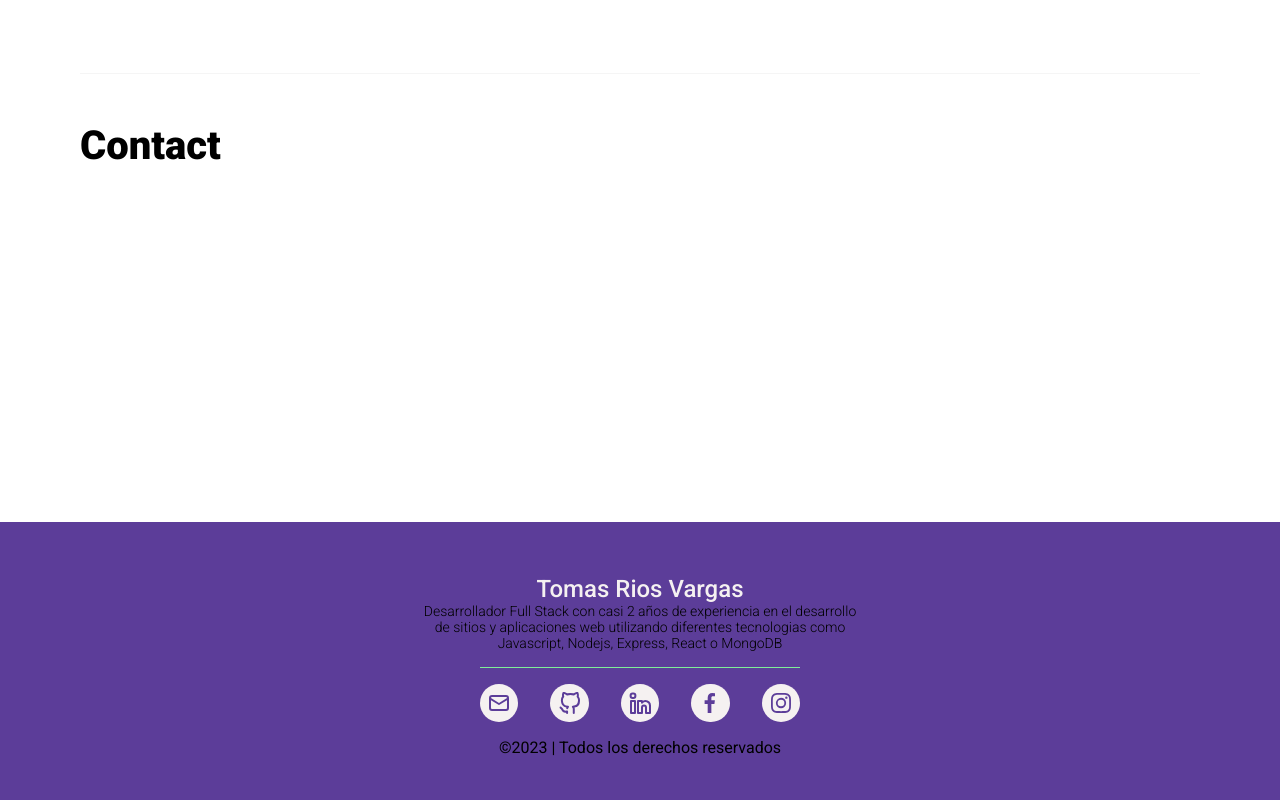
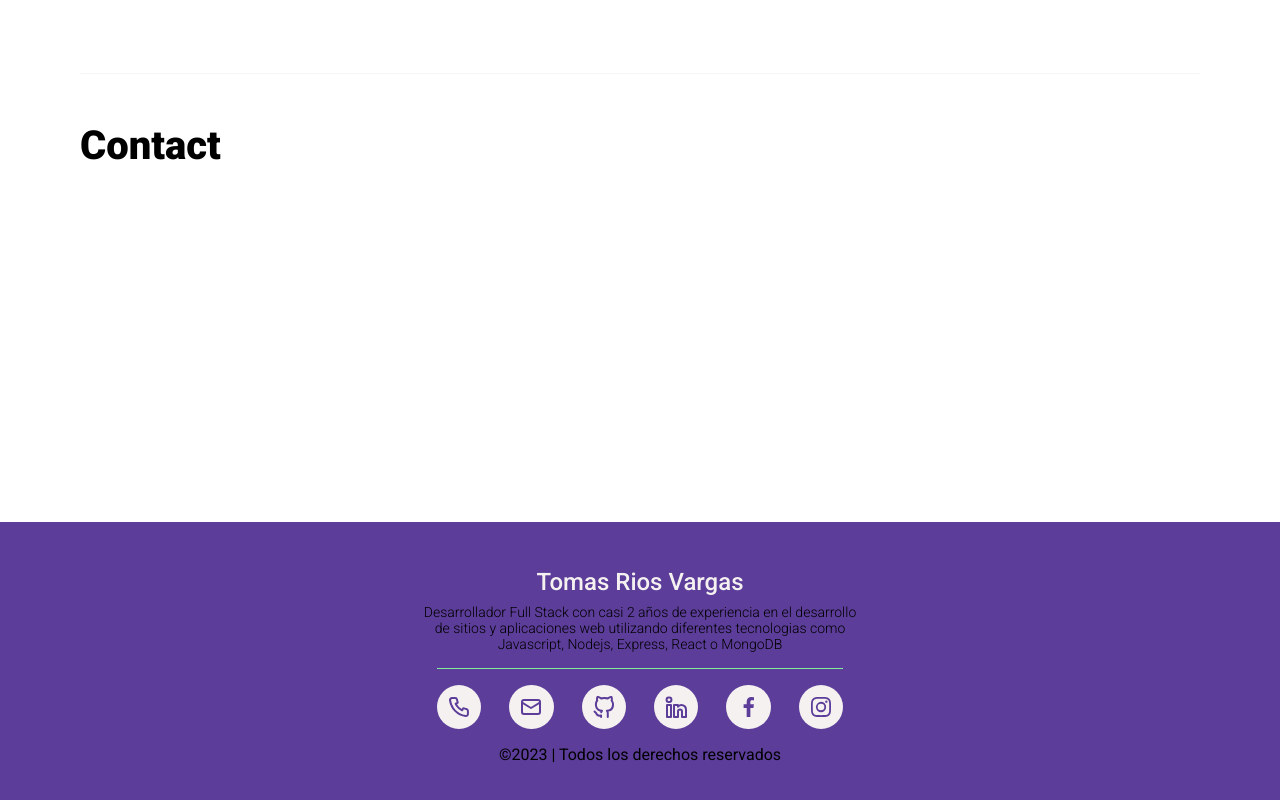
Before and after one commit to Tomasrv333/react-portfolio, a React (Create React App) app: page / in a window 1280 px wide. Shown: the part 2088-2888 px from the top of the page. Built offline with nearby package versions, Linux system fonts and the light colour scheme.

Commit message:
footer links and functions

```diff
--- a/package.json
+++ b/package.json
@@ -15,6 +15,7 @@
   "dependencies": {
     "@iconscout/react-unicons": "^1.1.6",
     "react": "^18.2.0",
+    "react-copy-to-clipboard": "^5.1.0",
     "react-dom": "^18.2.0",
     "react-scripts": "^5.0.1",
     "sass": "^1.57.1"
--- a/src/components/Footer.js
+++ b/src/components/Footer.js
@@ -1,8 +1,19 @@
 import React from 'react'
-import Link from 'react-router-dom'
+import Copy from "react-copy-to-clipboard"
 import * as Unicons from '@iconscout/react-unicons'
+import CopyToClipboard from 'react-copy-to-clipboard';
 
 const Footer = () => {
+
+    const Links = {
+        gmail: 'tomasrv123@gmail.com',
+        phone: '+573214332191',
+        github: 'https://github.com/Tomasrv333',
+        linkedin: 'https://www.linkedin.com/in/tomasrvar/',
+        facebook: 'https://www.facebook.com/tomasrv333',
+        instagram: 'https://www.instagram.com/tomas_rios3/'
+    }
+
     return (
         <footer className='footer__container'>
             <div className='footer__info'>
@@ -10,21 +21,28 @@ const Footer = () => {
                     <p>Desarrollador Full Stack con casi 2 años de experiencia en el desarrollo de sitios y aplicaciones web utilizando diferentes tecnologias como Javascript, Nodejs, Express, React o MongoDB</p>
             </div>
             <div className='contactIcons__content'>
-                <div className='icon__block'>
+                <a className='icon__block' onClick={() => {
+                    navigator.clipboard.writeText(Links.phone)
+                }}>
+                    <Unicons.UilPhoneAlt />
+                </a>
+                <a className='icon__block' onClick={() => {
+                    navigator.clipboard.writeText(Links.gmail)
+                }}>
                     <Unicons.UilEnvelopeAlt />
-                </div>
-                <div className='icon__block'>
+                </a>
+                <a className='icon__block' href={Links.github} target='_blank'>
                     <Unicons.UilGithubAlt />
-                </div>
-                <div className='icon__block'>
+                </a>
+                <a className='icon__block' href={Links.linkedin} target='_blank'>
                     <Unicons.UilLinkedinAlt />
-                </div>
-                <div className='icon__block'>
+                </a>
+                <a className='icon__block' href={Links.facebook} target='_blank'>
                     <Unicons.UilFacebookF />
-                </div>
-                <div className='icon__block'>
+                </a>
+                <a className='icon__block' href={Links.instagrama} target='_blank'>
                     <Unicons.UilInstagram />
-                </div>
+                </a>
             </div>
             <div className='legalTerms__content'>
                 <a>©2023 | Todos los derechos reservados</a>
--- a/src/scss/layout/_footer.scss
+++ b/src/scss/layout/_footer.scss
@@ -17,6 +17,7 @@
         margin-bottom: 1rem;
 
         h3 {
+            margin-bottom: 0.5rem;
             color: var(--white-color);
         }
     }
@@ -24,18 +25,19 @@
     .contactIcons__content {
         display: flex;
         align-items: center;
-        gap: 32px;
+        gap: 28px;
         padding: 1rem 0;
         border-top: 1px solid var(--greenLight-color);
 
         .icon__block {
+            border: none;
             cursor: pointer;
             color: var(--violetLight-color);
             display: flex;
             justify-content: center;
             align-items: center;
-            width: 32px;
-            height: 32px;
+            width: 38px;
+            height: 38px;
             padding: 0.2rem;
             border-radius: 50%;
             background-color: var(--white-color);
```
Also changed, not shown: 1 other file (tests, documents, lock files or other folders).
